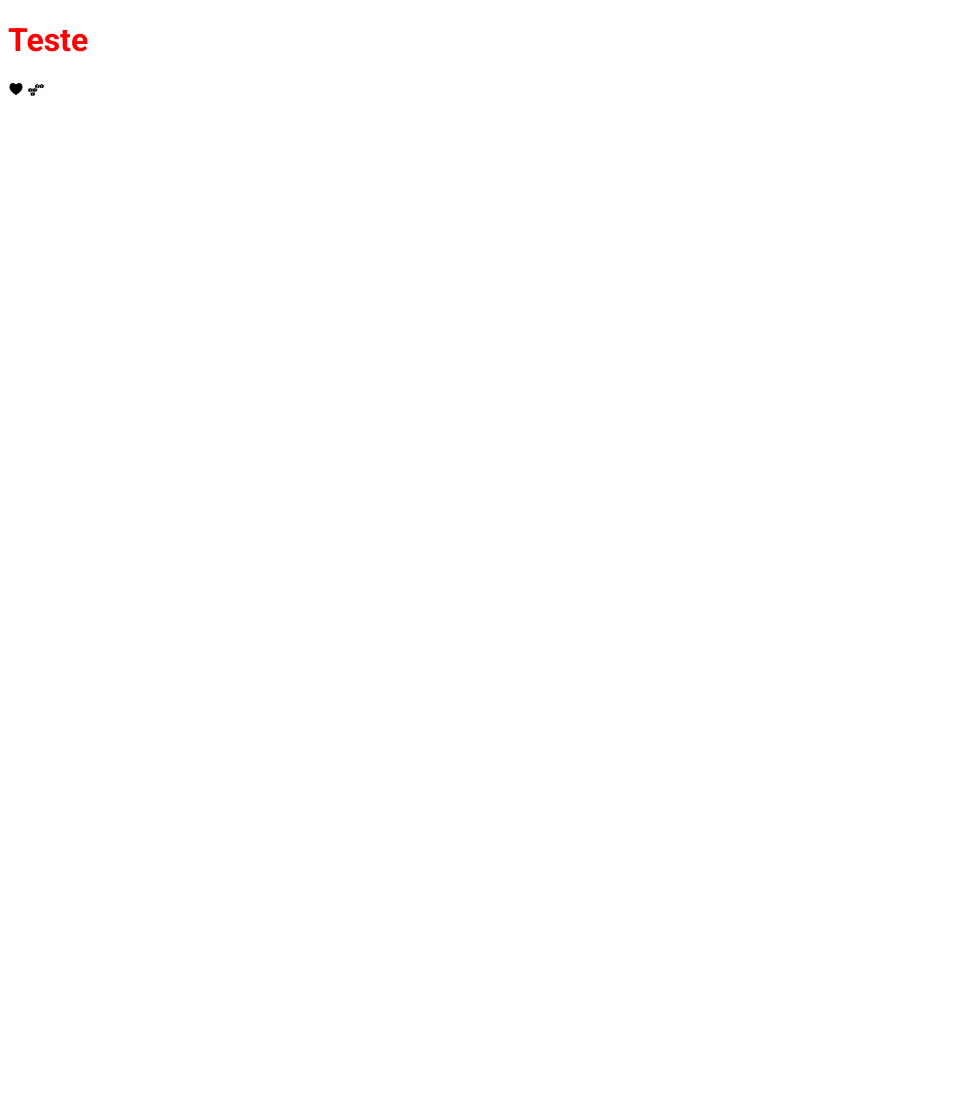
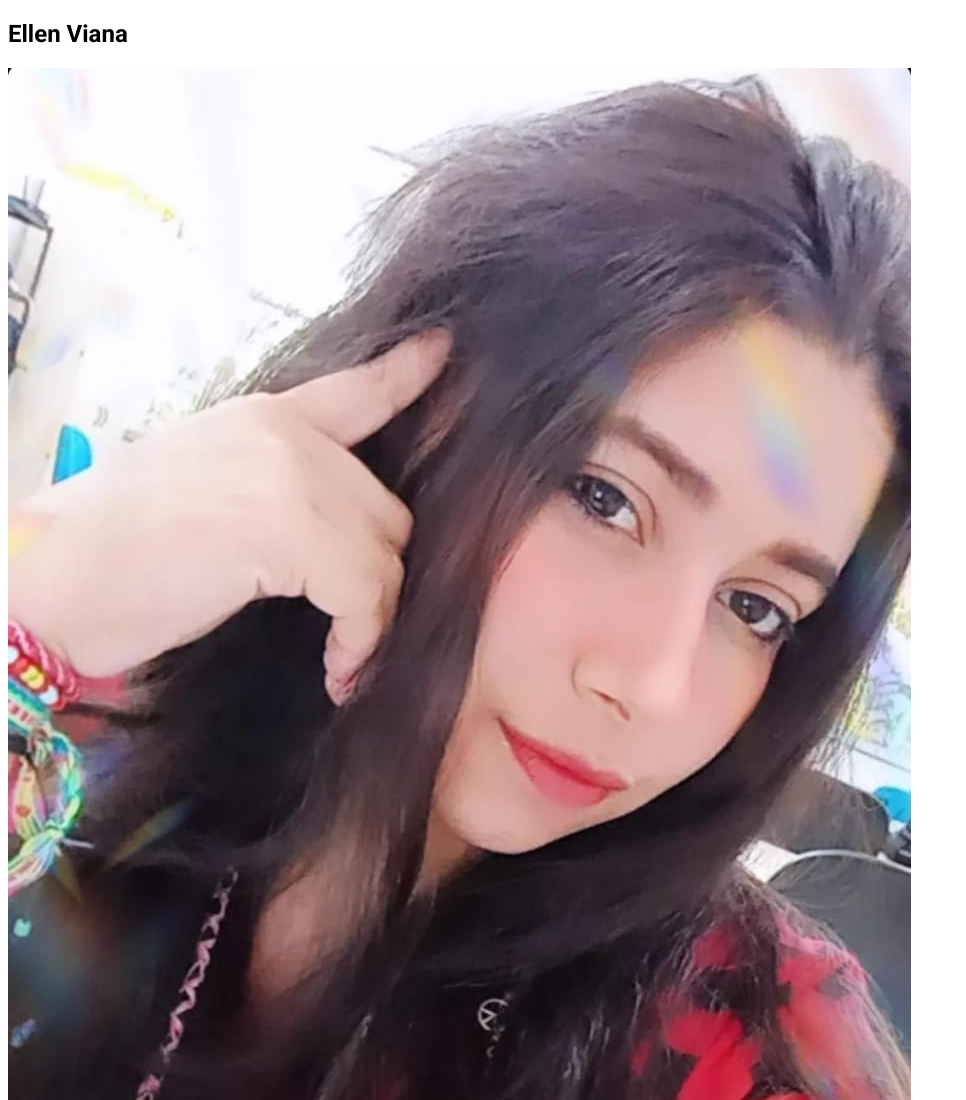
Before and after one commit to EllenCViana/EllenCViana.github.io, a plain HTML site: page index.html in a window 1280 px wide. Shown: the top 1100 px of the page, without its empty margins (0-966 px from the left). Before the commit the page ends 800 px from the top, so only its background shows below. Drawn offline with nearby package versions, Linux system fonts and the light colour scheme.

Commit message:
Criação do aside

```diff
--- a/index.html
+++ b/index.html
@@ -12,14 +12,19 @@
     <link rel="stylesheet" href="css/styles.css">
 </head>
 <body>
-    <h1>Teste</h1>
-    <ion-icon name="heart"></ion-icon>
+    <main id="container">
+        <aside id="bio-container">
+            <h2>Ellen Viana</h2>
+            <img src="img/eu.jpeg" alt="Ellen Viana">
+            <p>Olá, meu nome é Ellen Viana e sou <span class="highlight">Desenvolvedora Front-end</span>.</p>
+            <p id="welcome-text">Seja bem-vindo(a)!</p>
+        </aside>
+        <section id="about-container"></section>
+    </main>
 
 
 
-
-    <i class="devicon-amazonwebservices-original"></i>
-    <script type="module" src="https://unpkg.com/ionicons@7.1.0/dist/ionicons/ionicons.esm.js"></script>
+    <!-- Ion Icons -->
     <script nomodule src="https://unpkg.com/ionicons@7.1.0/dist/ionicons/ionicons.js"></script>
 </body>
 </html>
```
